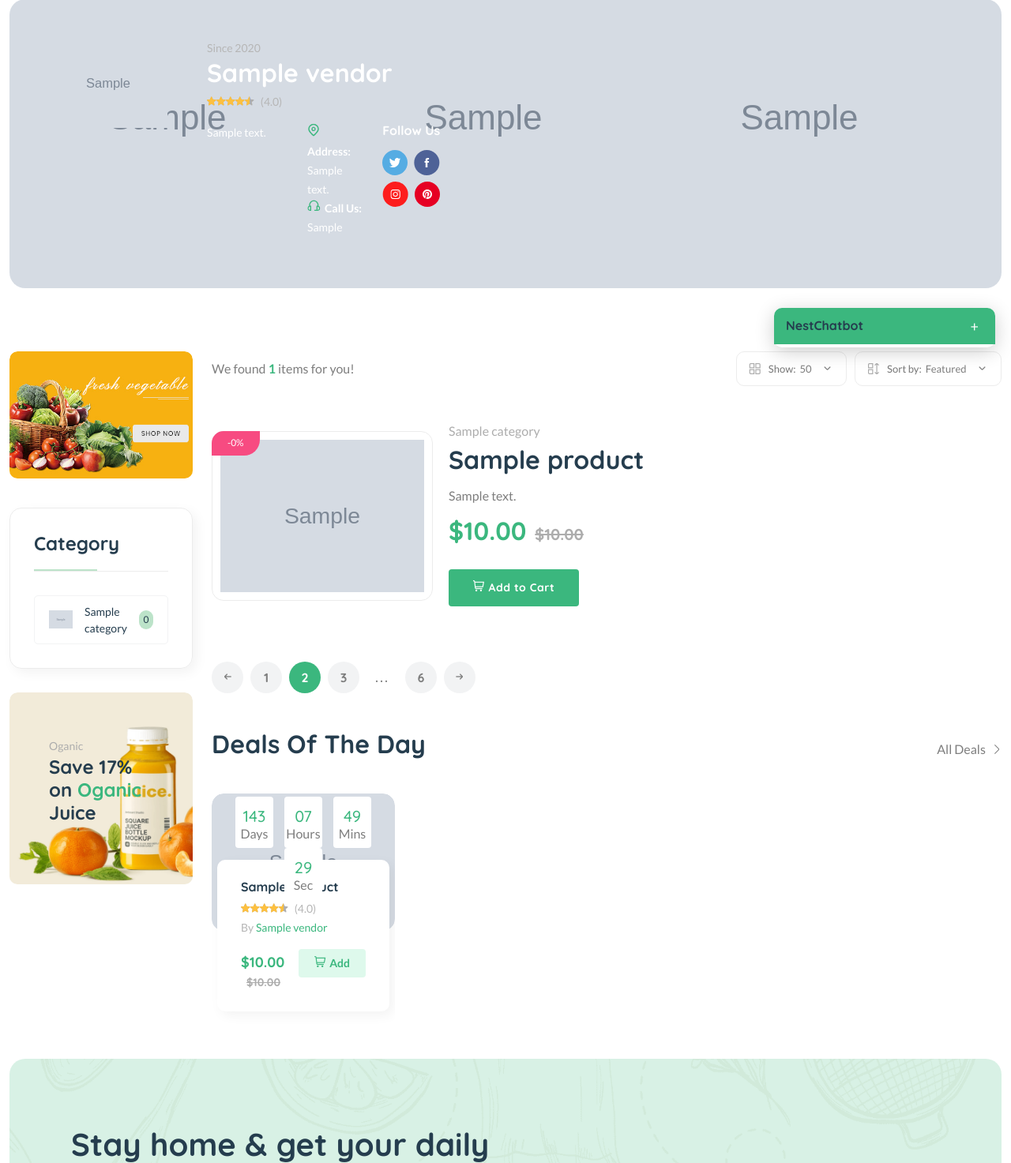
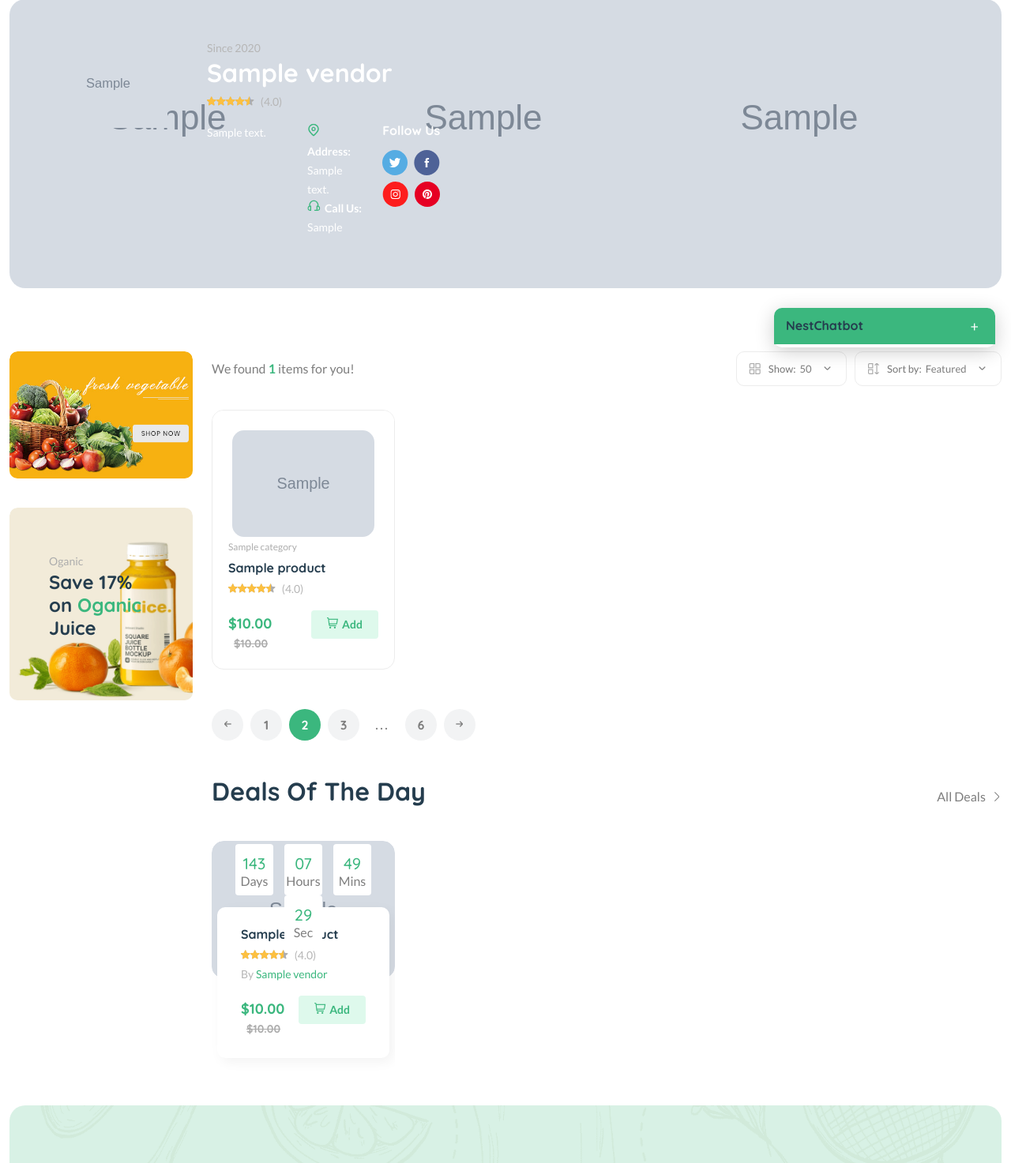
Before and after one commit to gnaht1/food-ecommerce-web, a Django app: page /vendor/1/ in a window 1280 px wide. Shown: the part 340-1813 px from the top of the page at 79% size. Run offline with Django 5.2, Linux system fonts and the light colour scheme; tables that the repository leaves empty hold one stand-in row (values such as "Sample post"); grey boxes marked "Sample" are stand-in pictures; parts of the project's set-up code (start-up, migrations or seed data) failed here and were passed over; some libraries are stand-ins or nearby versions.

Commit message:
fix vendor page

```diff
--- a/templates/core/vendor-detail.html
+++ b/templates/core/vendor-detail.html
@@ -119,47 +119,57 @@
                             </div>
                         </div>
                     </div>
-                    <div class="product-list mb-50">
+                    <div class="row product-grid mb-50">
                         {% for p in products %}
-                        <div class="product-cart-wrap">
-                            <div class="product-img-action-wrap">
-                                <div class="product-img product-img-zoom">
-                                    <div class="product-img-inner">
-                                        <a href="shop-product-right.html">
-                                            <img class="default-img" src="{{p.image.url}}" alt="" />
-                                            <img class="hover-img" src="{{p.image.url}}" alt="" />
+                        <div class="col-lg-3 col-md-4 col-sm-6 col-6">
+                            <div class="product-cart-wrap">
+                                <div class="product-img-action-wrap">
+                                    <div class="product-img product-img-zoom">
+                                        <a href="{% url 'core:product-detail' p.pid %}">
+                                            <img class="default-img" src="{{p.image.url}}" alt="{{ p.title }}" />
                                         </a>
                                     </div>
+                                    <div class="product-action-1">
+                                        <a aria-label="Add To Wishlist" class="action-btn add-to-wishlist" href="javascript:void(0)" data-product-item="{{ p.id }}"><i class="fi-rs-heart"></i></a>
+                                    </div>
+                                    {% if p.get_percentage %}
+                                    <div class="product-badges product-badges-position product-badges-mrg">
+                                        <span class="hot">-{{p.get_percentage|floatformat:0}}%</span>
+                                    </div>
+                                    {% endif %}
                                 </div>
-                                <div class="product-action-1">
-                                    <a aria-label="Add To Wishlist" class="action-btn" href="shop-wishlist.html"><i class="fi-rs-heart"></i></a>
-                                    <a aria-label="Compare" class="action-btn" href="shop-compare.html"><i class="fi-rs-shuffle"></i></a>
-                                    <a aria-label="Quick view" class="action-btn" data-bs-toggle="modal" data-bs-target="#quickViewModal"><i class="fi-rs-eye"></i></a>
-                                </div>
-                                <div class="product-badges product-badges-position product-badges-mrg">
-                                    <span class="hot">-{{p.get_percentage|floatformat:0}}%</span>
-                                </div>
-                            </div>
-                            <div class="product-content-wrap">
-                                <div class="product-category">
-                                    <a href="shop-grid-right.html">{{p.category.title}}</a>
-                                </div>
-                                <h2><a href="shop-product-right.html">{{p.title|truncatechars:50}}</a></h2>
-                                <div class="product-rate-cover">
-                                    {% comment %} <div class="product-rate d-inline-block">
-                                        <div class="product-rating" style="width: 90%"></div>
+                                <div class="product-content-wrap">
+                                    <div class="product-category">
+                                        <a href="{% url 'core:category-product-list' p.category.cid %}">{{p.category.title}}</a>
                                     </div>
-                                    <span class="font-small ml-5 text-muted"> (4.0)</span> {% endcomment %}
-                                    {% comment %} <span class="ml-30">500g</span> {% endcomment %}
-                                </div>
-                                <p class="mt-15 mb-15">{{p.description}}</p>
-                                <div class="product-price">
-                                    <span>${{p.price}}</span>
-                                    <span class="old-price">${{p.old_price}}</span>
-                                </div>
-                                <div class="mt-30 d-flex align-items-center">
-                                    <a aria-label="Buy now" class="btn" href="shop-cart.html"><i class="fi-rs-shopping-cart mr-5"></i>Add to Cart</a>
-                                    {% comment %} <a href="#" class="add-wishlish ml-30 text-body font-sm font-heading font-weight-bold"><i class="fi-rs-shuffle mr-5"></i>Add Compare</a> {% endcomment %}
+                                    <h2><a href="{% url 'core:product-detail' p.pid %}">{{p.title}}</a></h2>
+                                    <div class="product-rate-cover">
+                                        <div class="product-rate d-inline-block">
+                                            <div class="product-rating" style="width: 90%"></div>
+                                        </div>
+                                        <span class="font-small ml-5 text-muted"> (4.0)</span>
+                                    </div>
+                                    <div class="product-card-bottom">
+                                        <div class="product-price">
+                                            <span>${{p.price}}</span>
+                                            {% if p.old_price %}
+                                            <span class="old-price">${{p.old_price}}</span>
+                                            {% endif %}
+                                        </div>
+                                        <div class="add-cart">
+                                            <!-- Hidden inputs for add to cart -->
+                                            <input type="hidden" class="product-pid-{{ p.id }}" value="{{ p.pid }}">
+                                            <input type="hidden" class="product-id-{{ p.id }}" value="{{ p.id }}">
+                                            <input type="hidden" class="product-title-{{ p.id }}" value="{{ p.title }}">
+                                            <input type="hidden" class="product-image-{{ p.id }}" value="{{ p.image.url }}">
+                                            <input type="hidden" class="product-price-{{ p.id }}" value="{{ p.price }}">
+                                            <input type="hidden" class="product-quantity-{{ p.id }}" value="1">
+
+                                            <a class="add add-to-cart-btn" data-index="{{ p.id }}" href="javascript:void(0)">
+                                                <i class="fi-rs-shopping-cart mr-5"></i>Add
+                                            </a>
+                                        </div>
+                                    </div>
                                 </div>
                             </div>
                         </div>
@@ -263,16 +273,25 @@
                     <div class="banner-img mb-30">
                         <img src="{% static 'assets/imgs/banner/banner-10.jpg' %}" alt="" />
                     </div>
+                    <!--
                     <div class="sidebar-widget widget-category-2 mb-30">
                         <h5 class="section-title style-1 mb-30">Category</h5>
                         <ul>
                             {% for c in categories %}
                             <li>
-                                <a href="shop-grid-right.html"> <img src="{{c.image.url}}" alt="" />{{c.title}}</a><span class="count">{{c.category.all.count}}</span>
+                                <a href="{% url 'core:category-product-list' c.cid %}"> <img src="{{c.image.url}}" alt="" />{{c.title}}</a>
+                                <span class="count">
+                                    {% comment %} Count products from current vendor in this category {% endcomment %}
+                                    {% regroup products by category as category_groups %}
+                                    {% for group in category_groups %}
+                                        {% if group.grouper.cid == c.cid %}{{ group.list|length }}{% endif %}
+                                    {% empty %}0{% endfor %}
+                                </span>
                             </li>
                             {% endfor %}
                         </ul>
                     </div>
+                    -->
                     <!-- Fillter By Price -->
 
                     <div class="banner-img wow fadeIn mb-lg-0 animated d-lg-block d-none">
```
